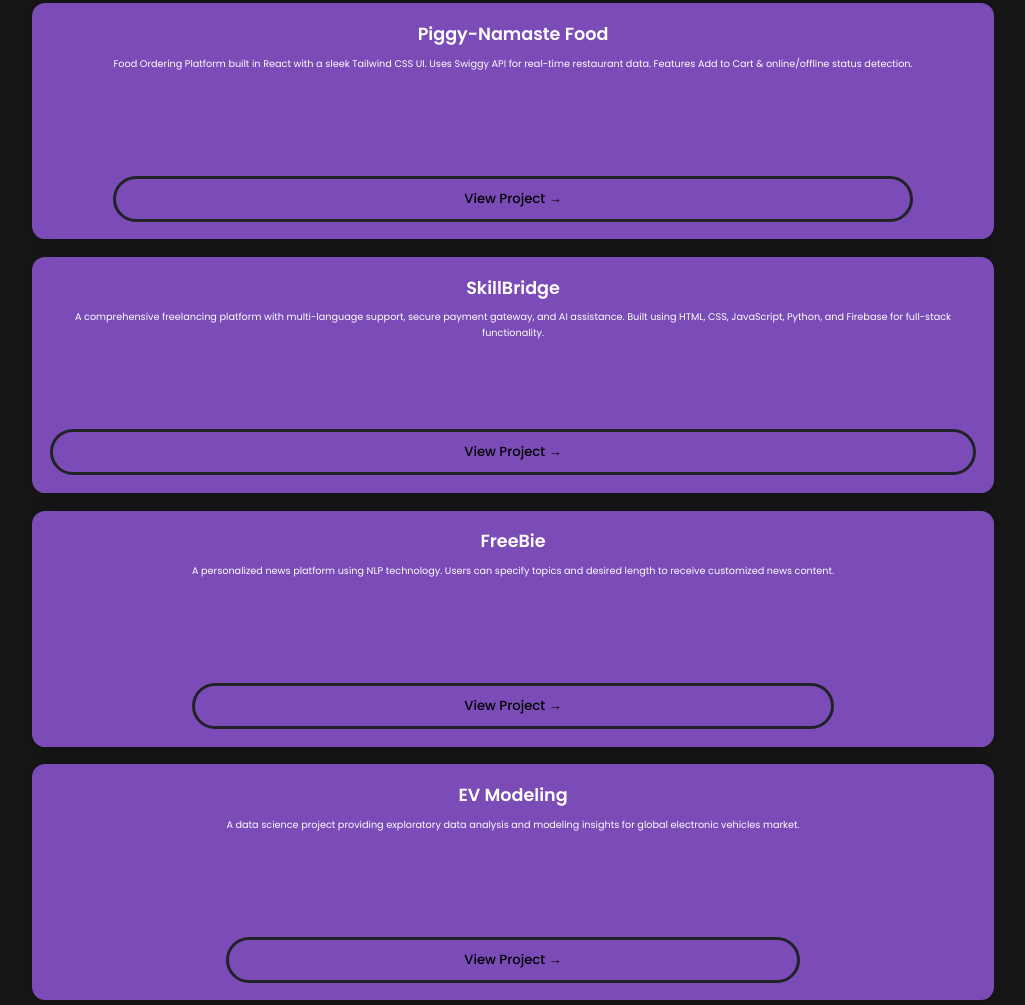
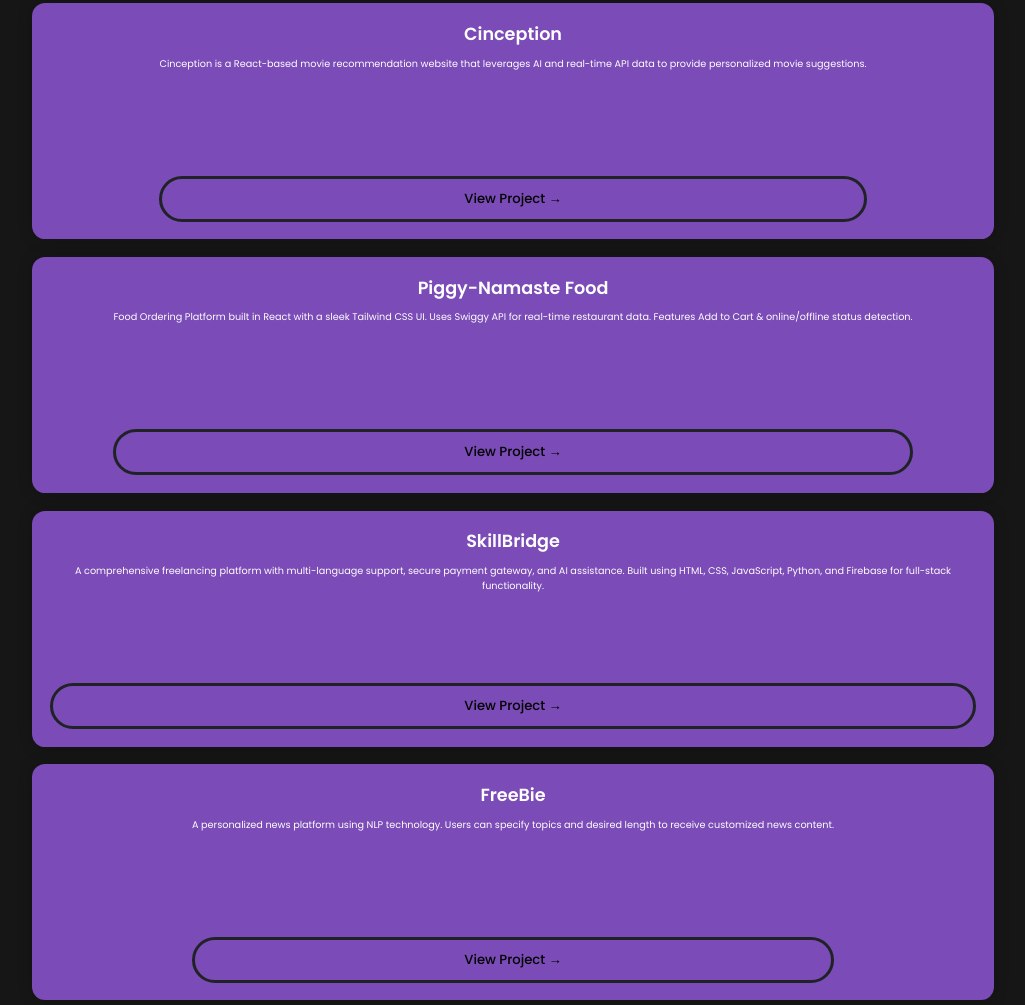
Before and after one commit to GeekNoob04/portfolio, a plain HTML site: page index.html in a window 1280 px wide. Shown: the part 907-1912 px from the top of the page, without its empty margins (127-1152 px from the left). Drawn offline with nearby package versions, Linux system fonts and the light colour scheme.

Commit message:
project update

```diff
--- a/index.html
+++ b/index.html
@@ -70,6 +70,22 @@
       <div class="services-container">
         <div class="service-box">
           <div class="service-info">
+            <h4>Cinception</h4>
+            <div class="project-description">
+              Cinception is a React-based movie recommendation website that
+              leverages AI and real-time API data to provide personalized movie
+              suggestions.
+            </div>
+            <a
+              href="https://cinception.vercel.app/"
+              target="_blank"
+              class="project-link"
+              >View Project →</a
+            >
+          </div>
+        </div>
+        <div class="service-box">
+          <div class="service-info">
             <h4>Piggy-Namaste Food</h4>
             <div class="project-description">
               Food Ordering Platform built in React with a sleek Tailwind CSS
@@ -110,21 +126,6 @@
             </div>
             <a
               href="https://sitefreebie.netlify.app/"
-              target="_blank"
-              class="project-link"
-              >View Project →</a
-            >
-          </div>
-        </div>
-        <div class="service-box">
-          <div class="service-info">
-            <h4>EV Modeling</h4>
-            <div class="project-description">
-              A data science project providing exploratory data analysis and
-              modeling insights for global electronic vehicles market.
-            </div>
-            <a
-              href="https://github.com/GeekNoob04/EvModelling"
               target="_blank"
               class="project-link"
               >View Project →</a
```
Also changed, not shown: 1 other file.
